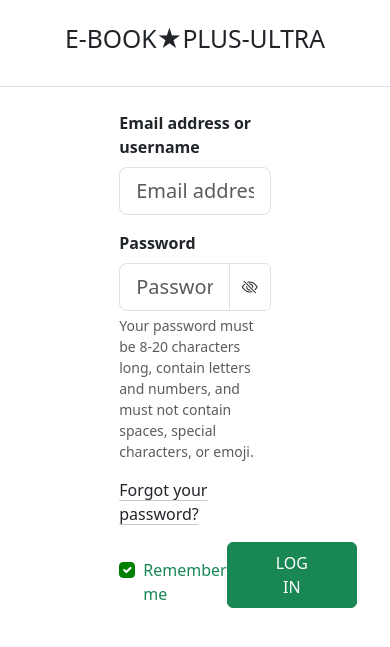
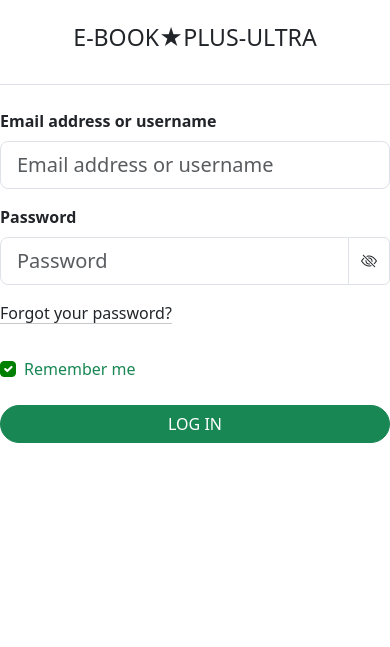
Before and after one commit to oiceo123/Books, a PHP site: page /login.php in a window 390 px wide. Shown: the top 647 px of the page. Run offline with PHP 8.4, Linux system fonts and the light colour scheme.

Commit message:
update login page to responsive

```diff
--- a/login.php
+++ b/login.php
@@ -14,36 +14,46 @@
 
 <body>
     <div class="text-center py-4 border-bottom">
-        <h2 class="">E-BOOK&#9733PLUS-ULTRA</h2>
+        <h3 class="">E-BOOK&#9733PLUS-ULTRA</h3>
     </div>
-    <div class="container py-4" style="width: 45%;">
+    <div class="container py-4">
+        <div class="row gy-3 justify-content-center">
             <!-- Email Input -->
-        <div class="mb-3">
+            <div class="col-12 p-0" style="max-width: 450px;">
                 <label for="exampleFormControlInput1" class="form-label fw-bold">Email address or username</label>
                 <input type="email" class="form-control form-control-lg" id="exampleFormControlInput1" placeholder="Email address or username">
             </div>
+            <div class="w-100 mt-0"></div>
             <!-- Password Input -->
-        <div class="mb-3">
+            <div class="col-12 p-0" style="max-width: 450px;">
                 <label for="inputPassword5" class="form-label fw-bold">Password</label>
                 <div class="input-group">
                     <input type="password" id="inputPassword5" class="form-control form-control-lg" aria-labelledby="passwordHelpBlock" placeholder="Password">
                     <span class="input-group-text"><i class="bi bi-eye-slash"></i></span>
                 </div>
-            <div id="passwordHelpBlock" class="form-text">
-                Your password must be 8-20 characters long, contain letters and numbers, and must not contain spaces, special characters, or emoji.
             </div>
+            <div class="w-100 mt-0"></div>
+            <!-- Forgot Link -->
+            <div class="col-12 p-0" style="max-width: 450px;">
+                <p><a href="#" class="link-dark link-offset-2 link-underline-opacity-25 link-underline-opacity-100-hover">Forgot your password?</a></p>
             </div>
-        <!-- Forgot Link -->
-        <p><a href="#" class="link-dark link-offset-2 link-underline-opacity-25 link-underline-opacity-100-hover">Forgot your password?</a></p>
+            <div class="w-100 mt-0"></div>
             <!-- Remember Checkbox and Log In Button -->
-        <div class="d-flex">
-            <div class="form-check mt-3">
+            <div class="col-12 p-0" style="max-width: 450px;">
+                <div class="d-md-flex">
+                    <!-- Remember Checkbox -->
+                    <div class="form-check mb-4">
                         <input class="form-check-input" type="checkbox" value="" id="flexCheckChecked" checked>
                         <label class="form-check-label text-success" for="flexCheckChecked">
                             Remember me
                         </label>
                     </div>
-            <button type="button" class="btn btn-success ms-auto px-5">LOG IN</button>
+                    <!-- Log In Button -->
+                    <div class="d-grid ms-md-auto col-md-4">
+                        <button type="button" class="btn btn-success rounded-pill">LOG IN</button>
+                    </div>
+                </div>
+            </div>
         </div>
     </div>
 </body>
```
Lines whose indentation alone changed are shown as unchanged.
